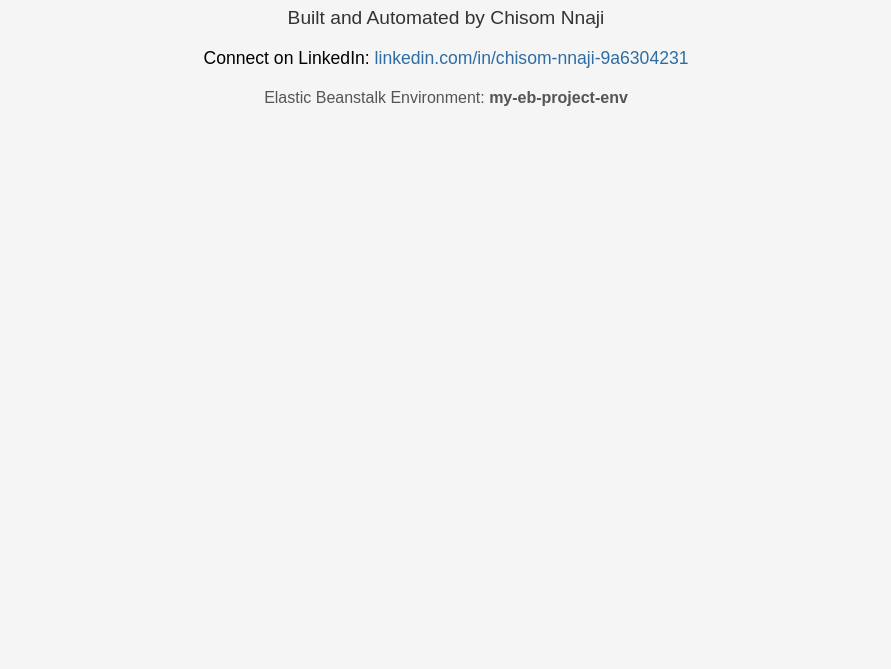
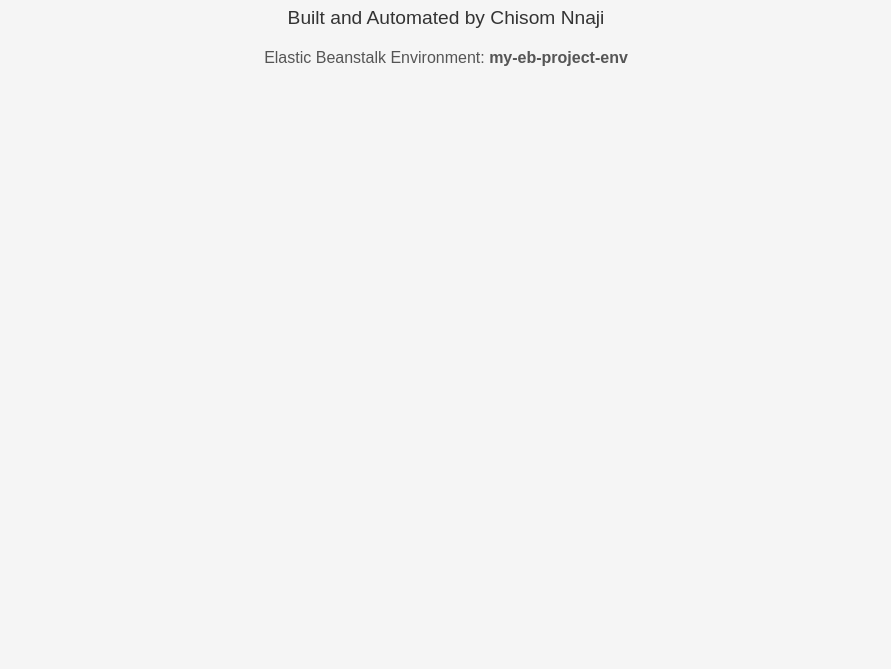
Before and after one commit to ChisomNnaji/aws-ci-cd-dashboard, a website: page index.html in a window 1280 px wide. Shown: the part 131-800 px from the top of the page, without its empty margins (194-1085 px from the left). Drawn offline with Linux system fonts and the light colour scheme.

Commit message:
Update index.html

```diff
--- a/index.html
+++ b/index.html
@@ -22,27 +22,11 @@
       color: #555;
       font-size: 1em;
     }
-    .linkedin {
-      margin-top: 15px;
-      font-size: 1.1em;
-    }
-    a {
-      color: #2e6da4;
-      text-decoration: none;
-    }
   </style>
 </head>
 <body>
   <h1>Deployment Successful – AWS CI/CD Pipeline Working</h1>
   <p>Built and Automated by Chisom Nnaji</p>
-
-  <div class="linkedin">
-    Connect on LinkedIn:
-    <a href="https://linkedin.com/in/chisom-nnaji-9a6304231" target="_blank">
-      linkedin.com/in/chisom-nnaji-9a6304231
-    </a>
-  </div>
-
   <div class="env-info">
     Elastic Beanstalk Environment: <strong>my-eb-project-env</strong>
   </div>
```
